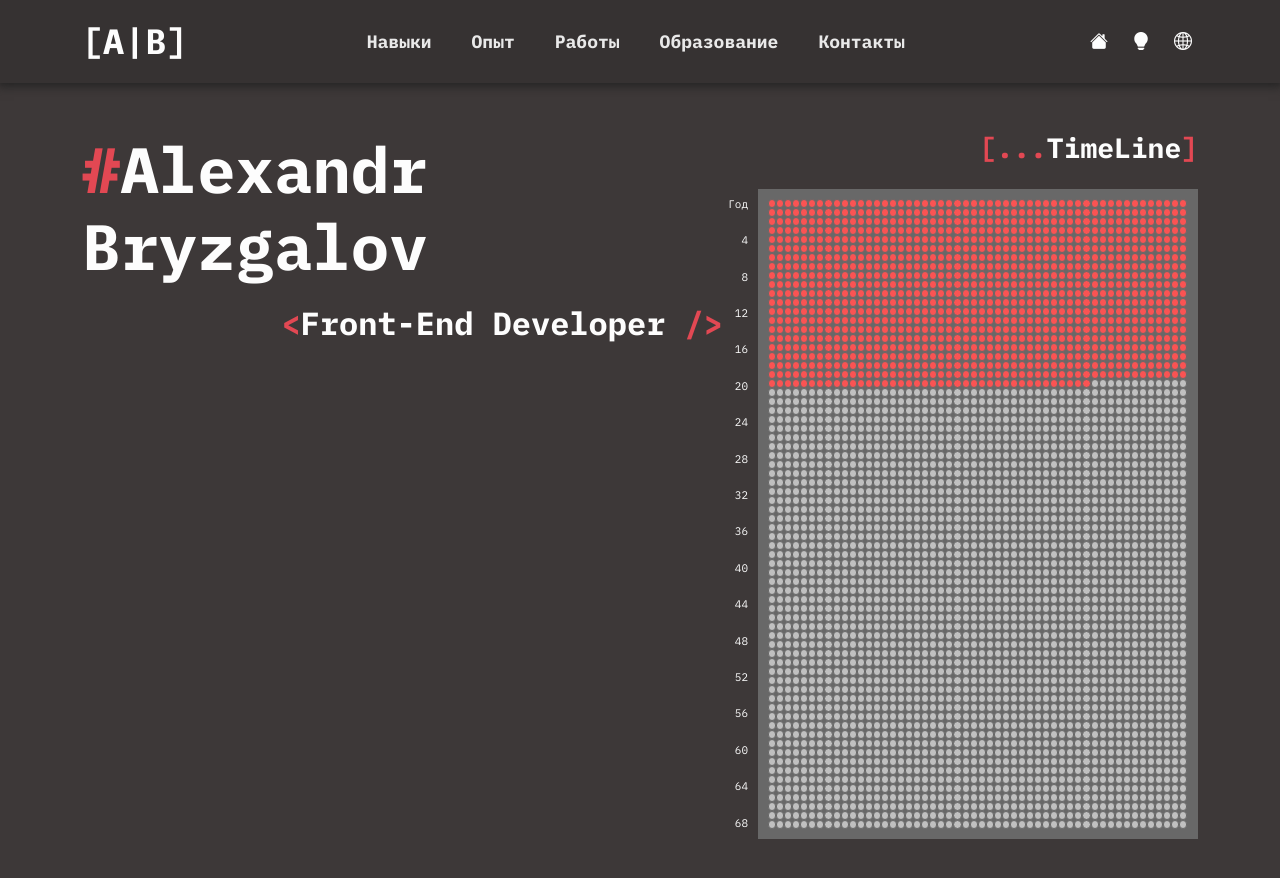
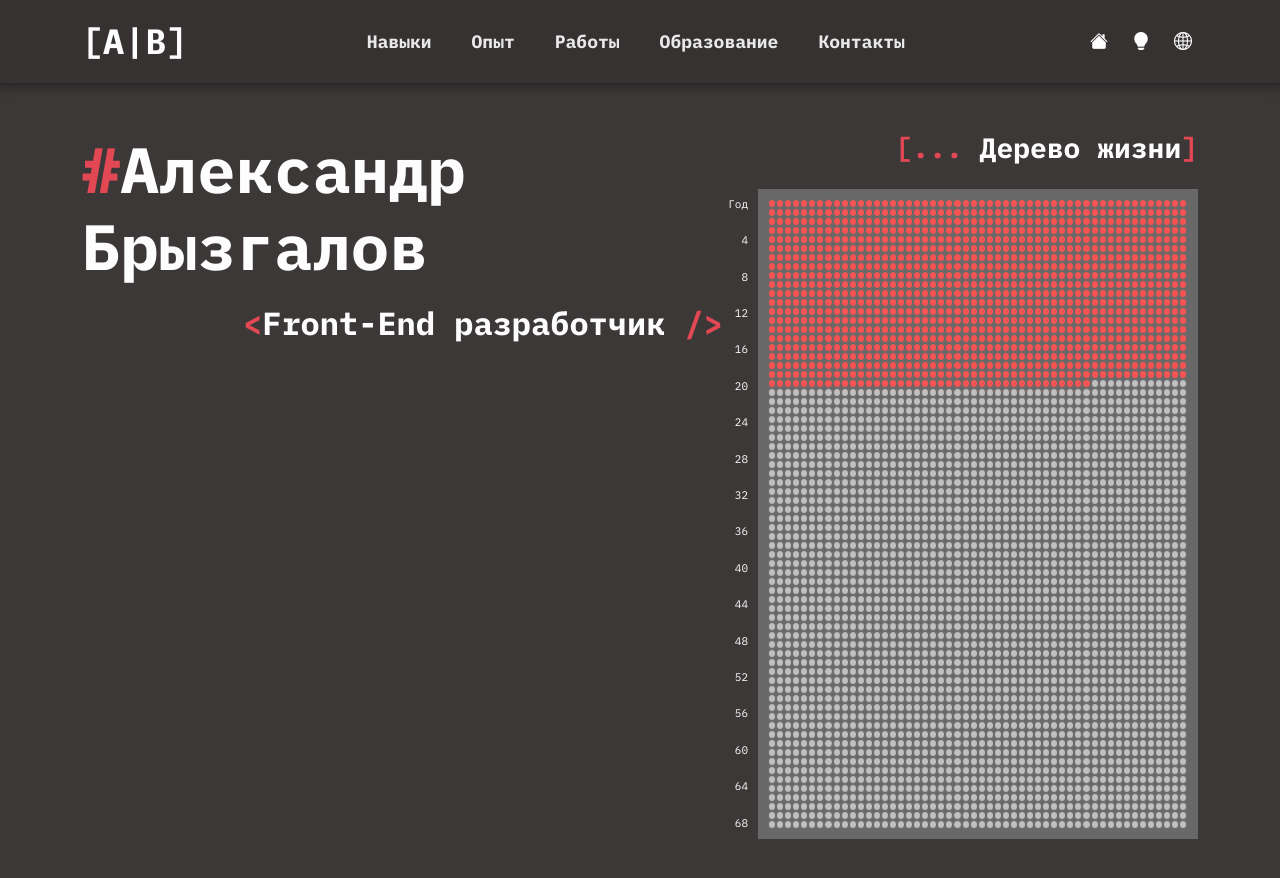
Before and after one commit to AlexType/web-portfolio, a React (Create React App) app: page / in a window 1280 px wide. Shown: the top 878 px of the page. Built offline with nearby package versions, Linux system fonts and the light colour scheme.

Commit message:
upd: localization

```diff
--- a/public/locales/ru/translation.json
+++ b/public/locales/ru/translation.json
@@ -1,9 +1,23 @@
 {
+    "aboutDeveloper": {
+        "name": "Александр",
+        "surname": "Брызгалов",
+        "fullName": "Александр Брызгалов",
+        "job": "Front-End разработчик"
+    },
     "menu": {
         "skills": "Навыки",
         "experience": "Опыт",
         "portfolio": "Работы",
         "education": "Образование",
         "contacts": "Контакты"
+    },
+    "skillsPage": {
+        "intro": "Меня вдохновляет создание отличной работы с людьми, которые так же страстно увлечены созданием чего-то потрясающего."
+    },
+    "words": {
+        "treeLife": "Дерево жизни",
+        "design": "Дизайн",
+        "development": "Разработка"
     }
 }
--- a/src/pages/Home/Home.jsx
+++ b/src/pages/Home/Home.jsx
@@ -1,7 +1,9 @@
 import React from 'react';
+import { useTranslation } from "react-i18next";
 import TimeLine from '../../components/TimeLine/TimeLine';
 
 const Home = () => {
+    const { t } = useTranslation();
     return (
         <article className='intro'>
             <div className="container py-5">
@@ -9,18 +11,18 @@ const Home = () => {
                     <div className="col-7">
                         <h2 className="title title_name">
                             <span className="text-red">#</span>
-                            Alexandr Bryzgalov
+                            {t("aboutDeveloper.fullName")}
                         </h2>
                         <p className='fs-2 fw-bold text-end mt-3'>
                             <span className="text-red">&lt;</span>
-                            Front-End Developer
+                            {t("aboutDeveloper.job")}
                             <span className="text-red"> /&gt;</span>
                         </p>
                     </div>
                     <div className="col-auto">
                         <h3 className="title mb-4 text-end">
-                            <span className="text-red">[...</span>
-                            TimeLine
+                            <span className="text-red">[... </span>
+                            {t("words.treeLife")}
                             <span className="text-red">]</span>
                         </h3>
                         <TimeLine />
--- a/src/pages/Skills/Skills.jsx
+++ b/src/pages/Skills/Skills.jsx
@@ -1,26 +1,24 @@
 import React from 'react';
+import { useTranslation } from "react-i18next";
 
 const Skills = () => {
+    const { t } = useTranslation();
     return (
         <article className='skills'>
             <div className="container py-5">
                 <h2 className="title title_lg">
                     <span className="text-red">&lt;</span>
-                    Skills
+                    {t("menu.skills")}
                     <span className="text-red"> /&gt;</span>
                 </h2>
                 <div className="row gx-5 mt-4">
                     <div className="col-4">
-                        <p>
-                            I am inspired by creating great work with
-                            people who are as passionate as I am about
-                            building something awesome.
-                        </p>
+                        <p>{t("skillsPage.intro")}</p>
                     </div>
                     <div className="col">
                         <h3 className="title">
-                            <span className="text-red">[...</span>
-                            Front-End Development
+                            <span className="text-red">[... </span>
+                            Front-End {t("words.development")}
                             <span className="text-red">]</span>
                         </h3>
                         <ul className="skills-list mt-2">
@@ -35,8 +33,8 @@ const Skills = () => {
                             <li>Node.js,&ensp;</li>
                         </ul>
                         <h3 className="title mt-4">
-                            <span className="text-red">[...</span>
-                                UI\UX Design
+                            <span className="text-red">[... </span>
+                                UI\UX {t("words.design")}
                             <span className="text-red">]</span>
                         </h3>
                         <ul className="skills-list mt-2">
```
Also changed, not shown: public/locales/en/translation.json (+14 -0 lines).
